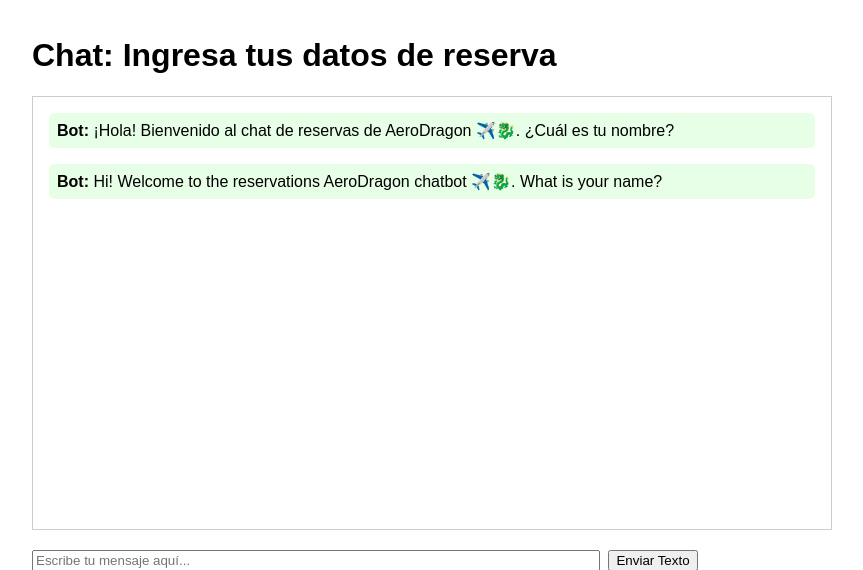
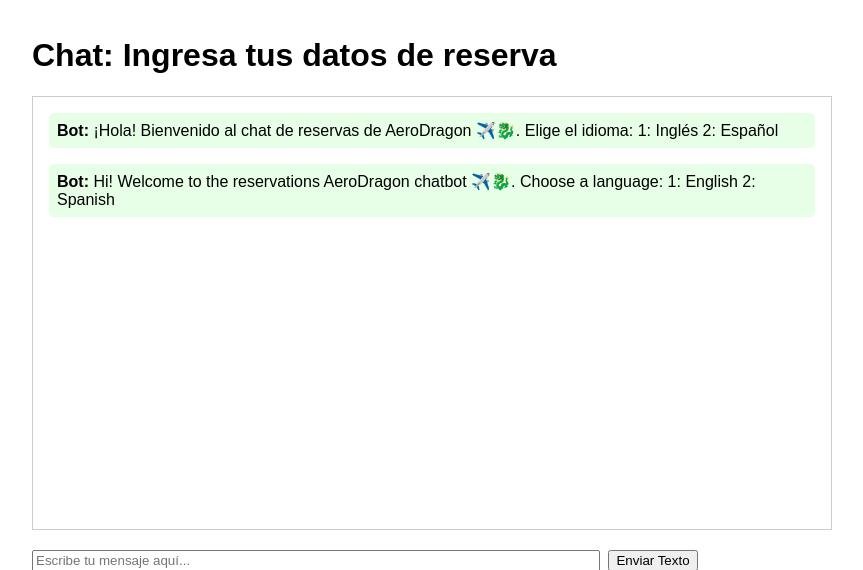
Before and after one commit to Pxncho99/ChatBotNLP, a Flask app: page / in a window 1280 px wide. Shown: the top 570 px of the page, without its empty margins (208-1071 px from the left). Run offline with Flask 3, Linux system fonts and the light colour scheme.

Commit message:
Update chat.html

```diff
--- a/templates/chat.html
+++ b/templates/chat.html
@@ -64,8 +64,8 @@
 
     <script>
         document.addEventListener("DOMContentLoaded", function () {
-            appendMessage("Bot", "¡Hola! Bienvenido al chat de reservas de AeroDragon ✈️🐉. ¿Cuál es tu nombre?", "response-message");
-            appendMessage("Bot", "Hi! Welcome to the reservations AeroDragon chatbot ✈️🐉. What is your name?", "response-message");
+            appendMessage("Bot", "¡Hola! Bienvenido al chat de reservas de AeroDragon ✈️🐉. Elige el idioma: <bd> 1: Inglés <bd> 2: Español", "response-message");
+            appendMessage("Bot", "Hi! Welcome to the reservations AeroDragon chatbot ✈️🐉. Choose a language: <bd> 1: English <bd> 2: Spanish ", "response-message");
         });
 
         document.getElementById("message-input").addEventListener("keypress", function(event) {
```
